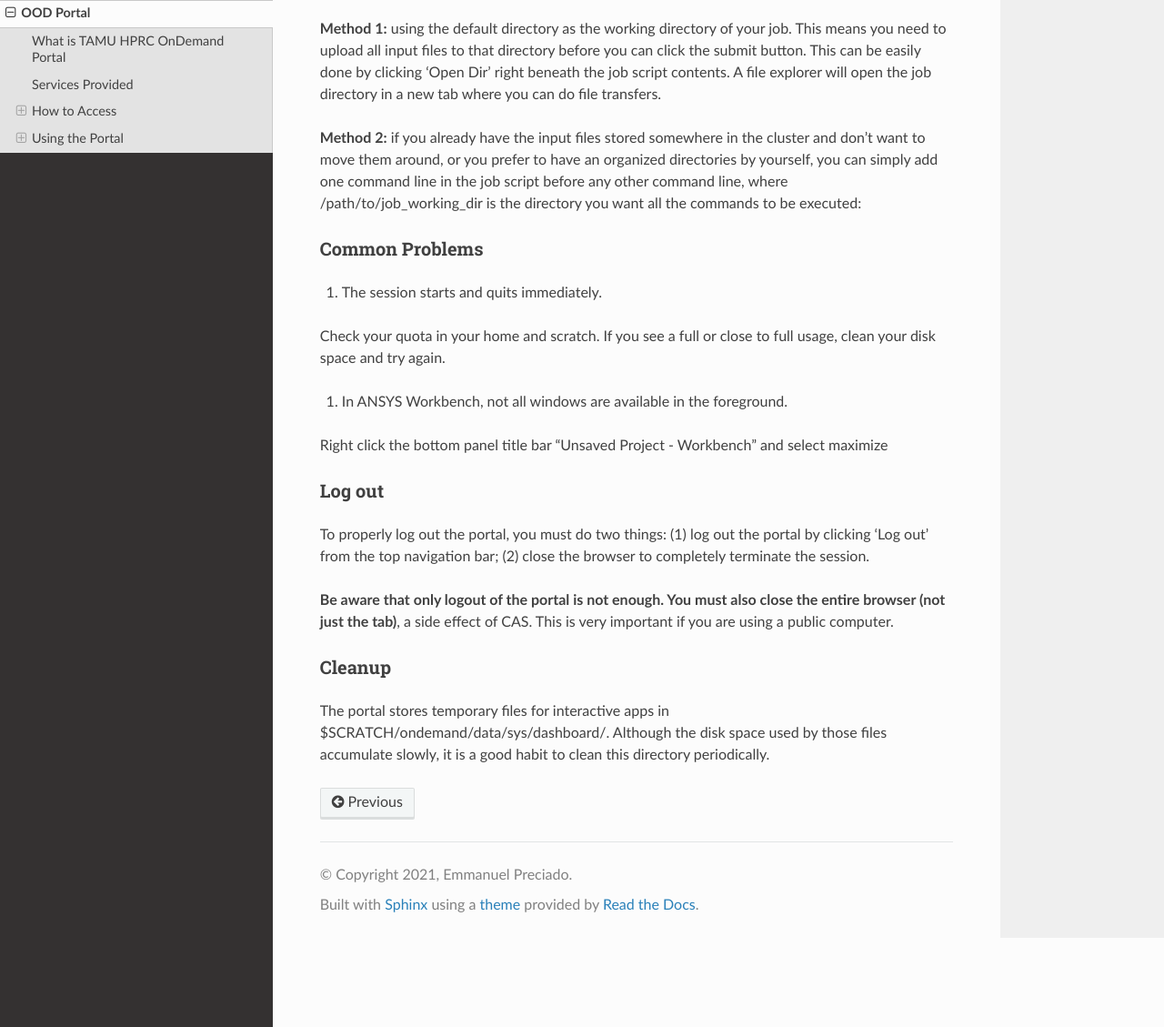
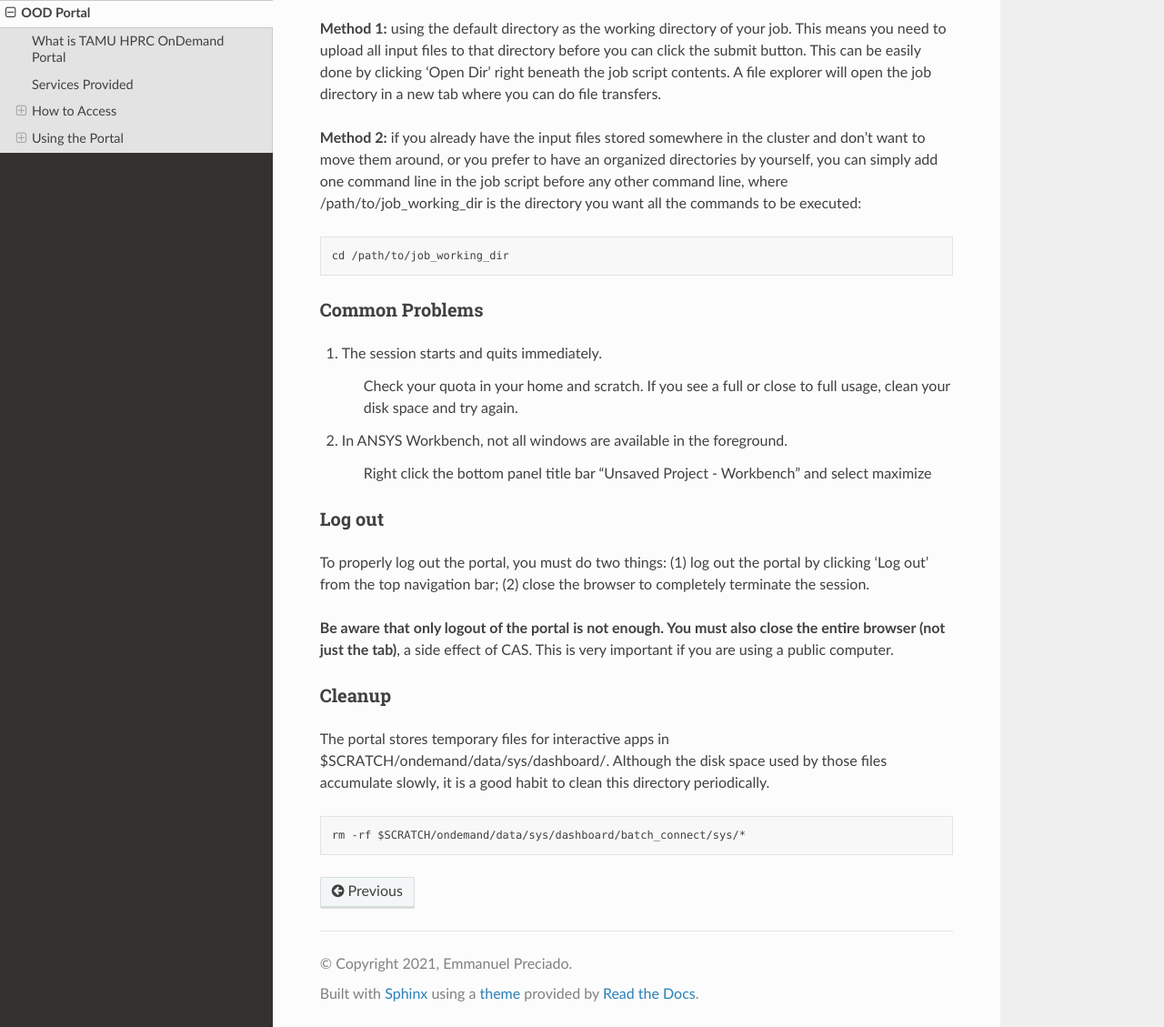
Before and after one commit to EmmanuelDej/rtd-tutorial, a Sphinx documentation site: the page built from docs/ood.rst, in a window 1280 px wide and 1400 px high, scrolled down 4964 px, cut to the strip 271-1400 px from the top of the window. Shown: the whole strip at 91% size. Built offline with Sphinx 7.4.7 and the Read the Docs theme 2.0.0, drawn with Linux system fonts in a browser that asks for light colours; pages that are not in the unit, such as notebooks, are missing from menus.

Commit message:
Update ood.rst

```diff
--- a/docs/ood.rst
+++ b/docs/ood.rst
@@ -128,24 +128,25 @@ The job composer has a specific directory in the user's scratch to store the job
 
 There are two ways to cope with the default directory created by the job composer.
 
-.. imnage:: images/jobcomposer.png
+.. imnage:: images/Jobcomposer.png
 
 **Method 1:** using the default directory as the working directory of your job. This means you need to upload all input files to that directory before you can click the submit button. This can be easily done by clicking 'Open Dir' right beneath the job script contents. A file explorer will open the job directory in a new tab where you can do file transfers.
 
 **Method 2:** if you already have the input files stored somewhere in the cluster and don't want to move them around, or you prefer to have an organized directories by yourself, you can simply add one command line in the job script before any other command line, where /path/to/job_working_dir is the directory you want all the commands to be executed:
 
 .. code-block:: php
+
       cd /path/to/job_working_dir
 
 Common Problems
 ***************
 #. The session starts and quits immediately.
 
-Check your quota in your home and scratch. If you see a full or close to full usage, clean your disk space and try again.
+      Check your quota in your home and scratch. If you see a full or close to full usage, clean your disk space and try again.
 
 #. In ANSYS Workbench, not all windows are available in the foreground.
 
-Right click the bottom panel title bar "Unsaved Project - Workbench" and select maximize
+      Right click the bottom panel title bar "Unsaved Project - Workbench" and select maximize
 
 Log out
 *******
@@ -158,4 +159,5 @@ Cleanup
 The portal stores temporary files for interactive apps in $SCRATCH/ondemand/data/sys/dashboard/. Although the disk space used by those files accumulate slowly, it is a good habit to clean this directory periodically.
 
 .. code-block:: php
+
       rm -rf $SCRATCH/ondemand/data/sys/dashboard/batch_connect/sys/*
```
